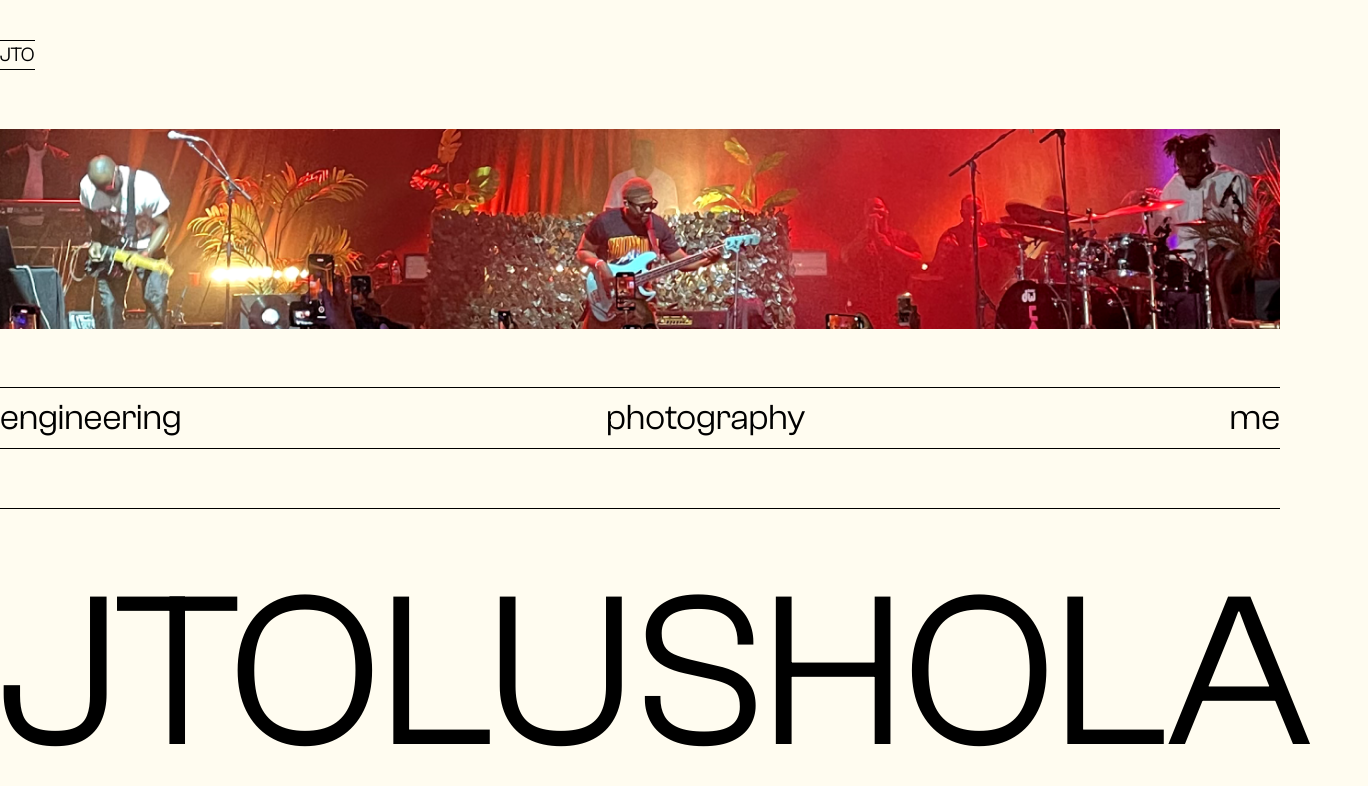
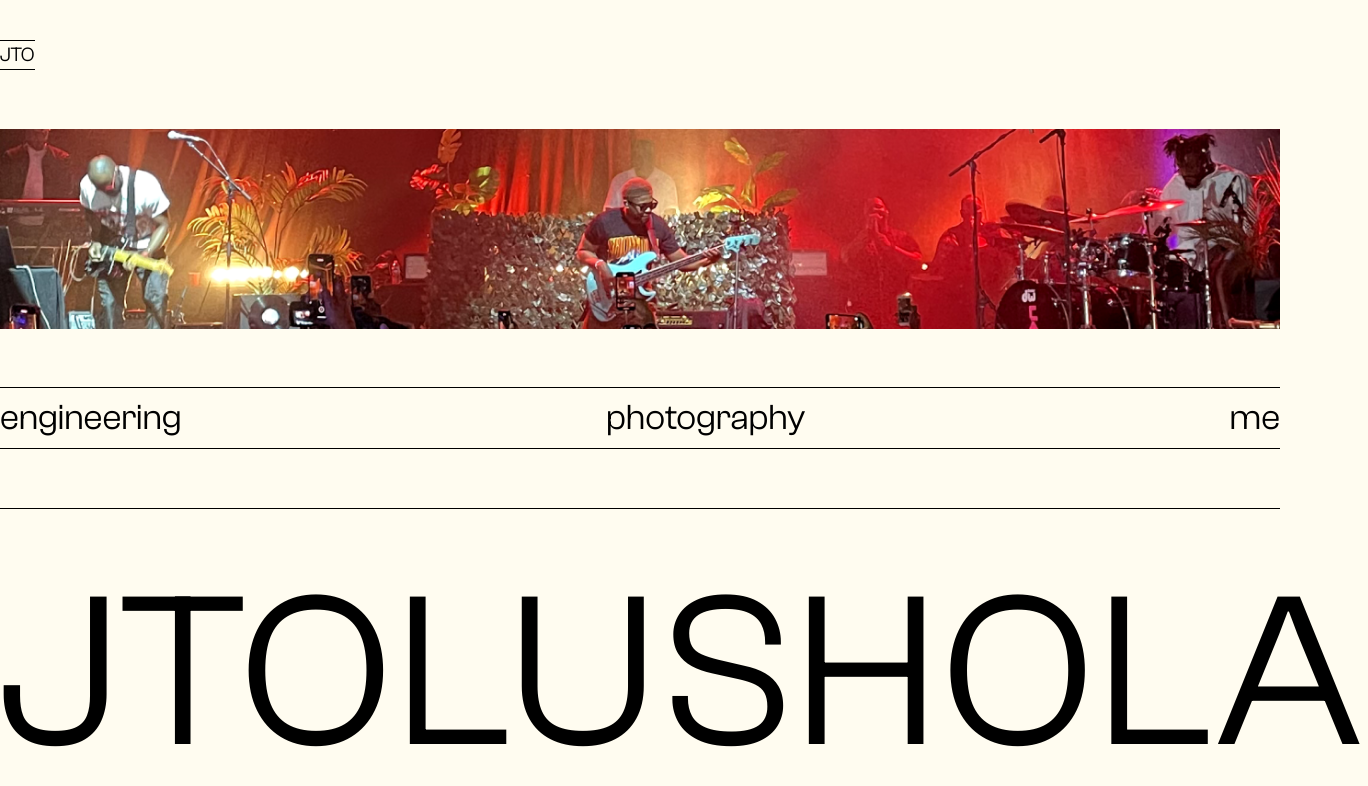
Before and after one commit to JohnOlushola/portfolio, a Next.js app: page / in a window 1280 px wide. Shown: the top 786 px of the page, 1368 px wide, since content can reach past the window. Built offline with nearby package versions, Linux system fonts and the light colour scheme.

Commit message:
feat: increase letter spacing

```diff
--- a/src/pages/index.tsx
+++ b/src/pages/index.tsx
@@ -24,7 +24,7 @@ export default function Home() {
           <h2 className="text-4xl">me</h2>
         </div>
 
-        <h1 className="text-[220px] uppercase border-y border-black">
+        <h1 className="text-[220px] uppercase border-y border-black tracking-wide">
           JTOLUSHOLA
         </h1>
       </div>
```
